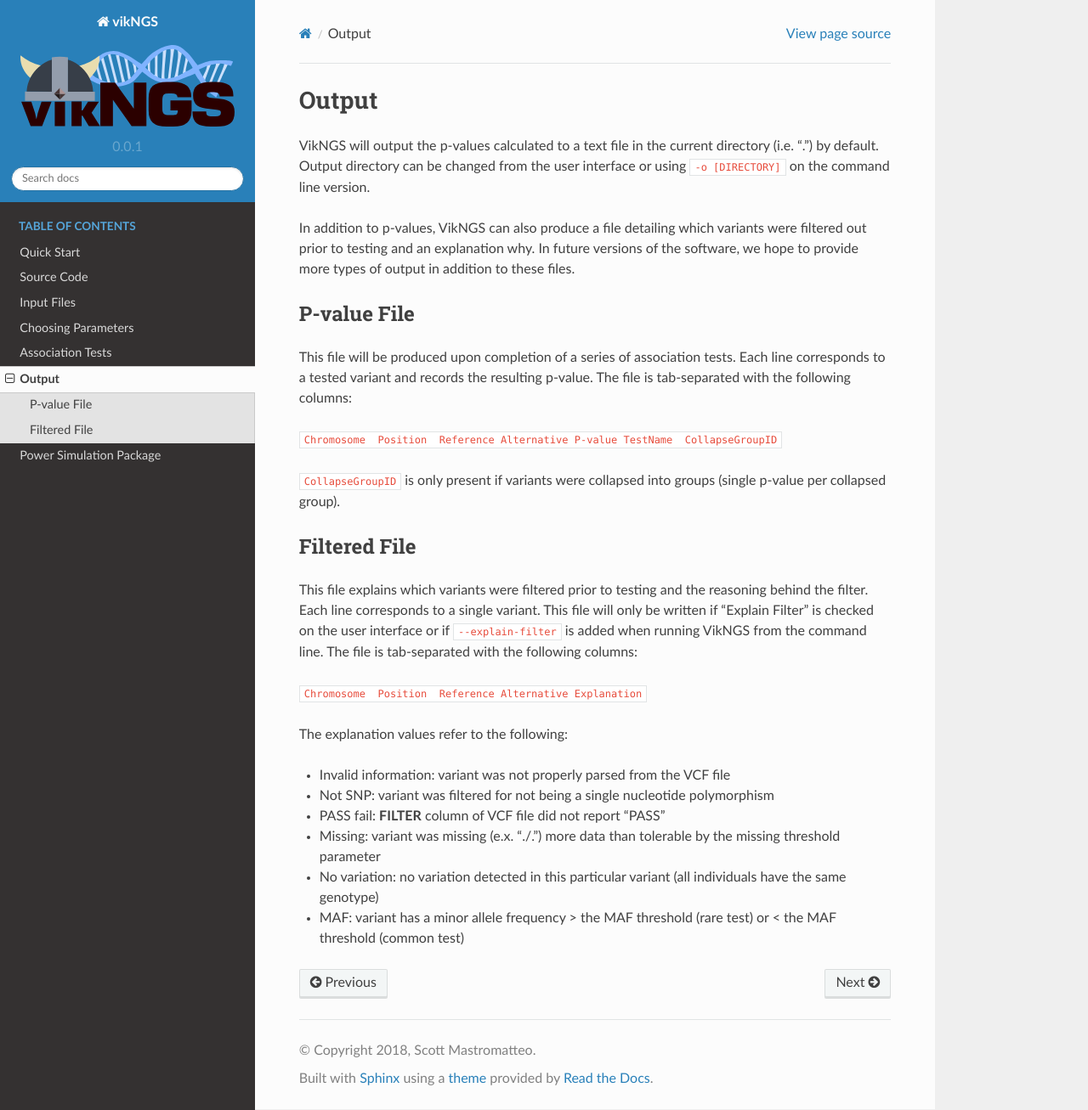
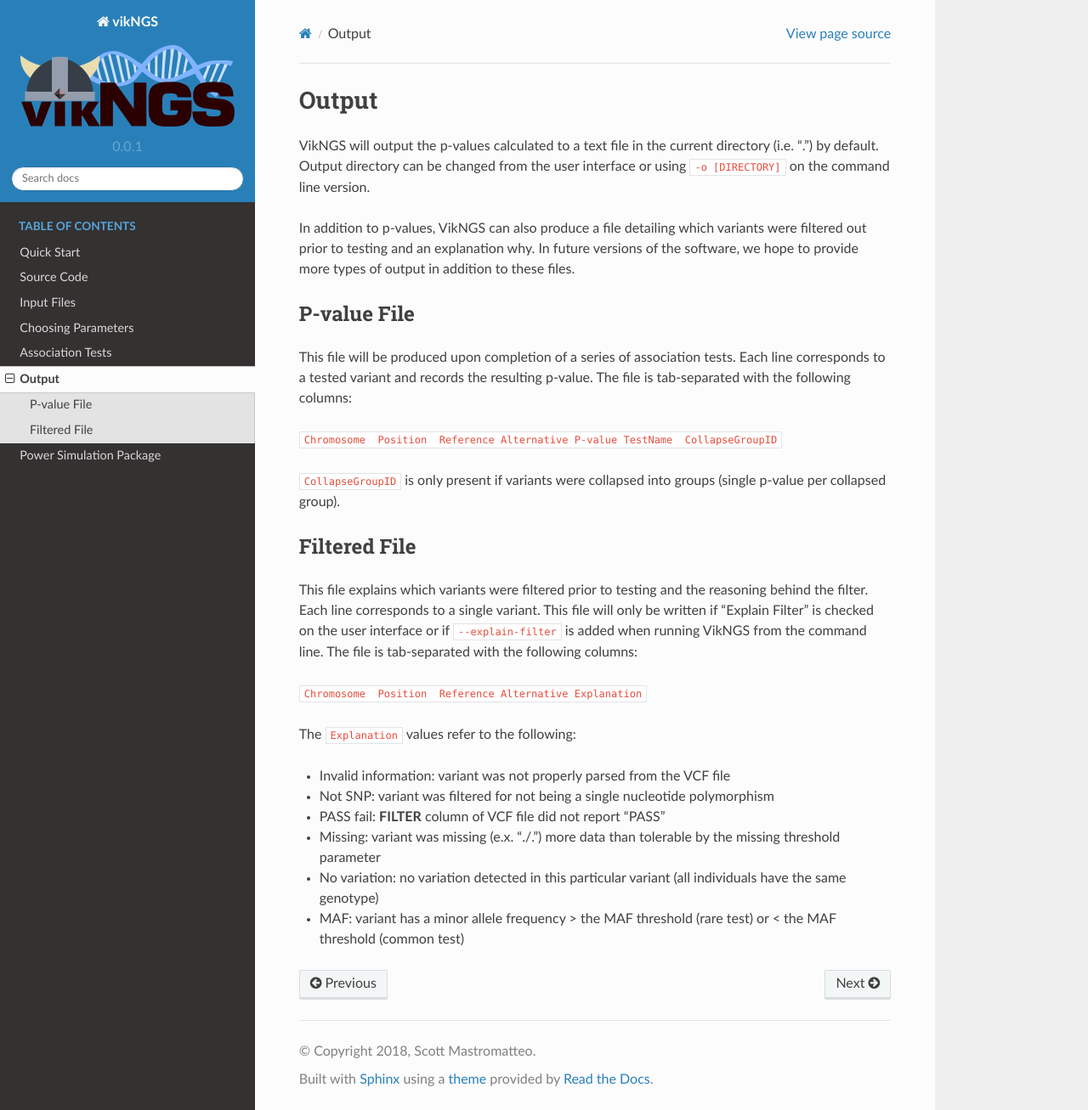
Before and after one commit to ScottMastro/vikngsdocs, a Sphinx documentation site: the page built from source/output.rst, in a window 1280 px wide and 1307 px high. Shown: the whole window at 85% size. Built offline with Sphinx 7.4.7 and the Read the Docs theme 2.0.0, drawn with Linux system fonts in a browser that asks for light colours.

```diff
--- a/source/output.rst
+++ b/source/output.rst
@@ -25,7 +25,7 @@ This file explains which variants were filtered prior to testing and the reasoni
 
 ``Chromosome  Position  Reference Alternative Explanation``
 
-The explanation values refer to the following:
+The ``Explanation`` values refer to the following:
 
 - Invalid information: variant was not properly parsed from the VCF file
 - Not SNP: variant was filtered for not being a single nucleotide polymorphism
```
